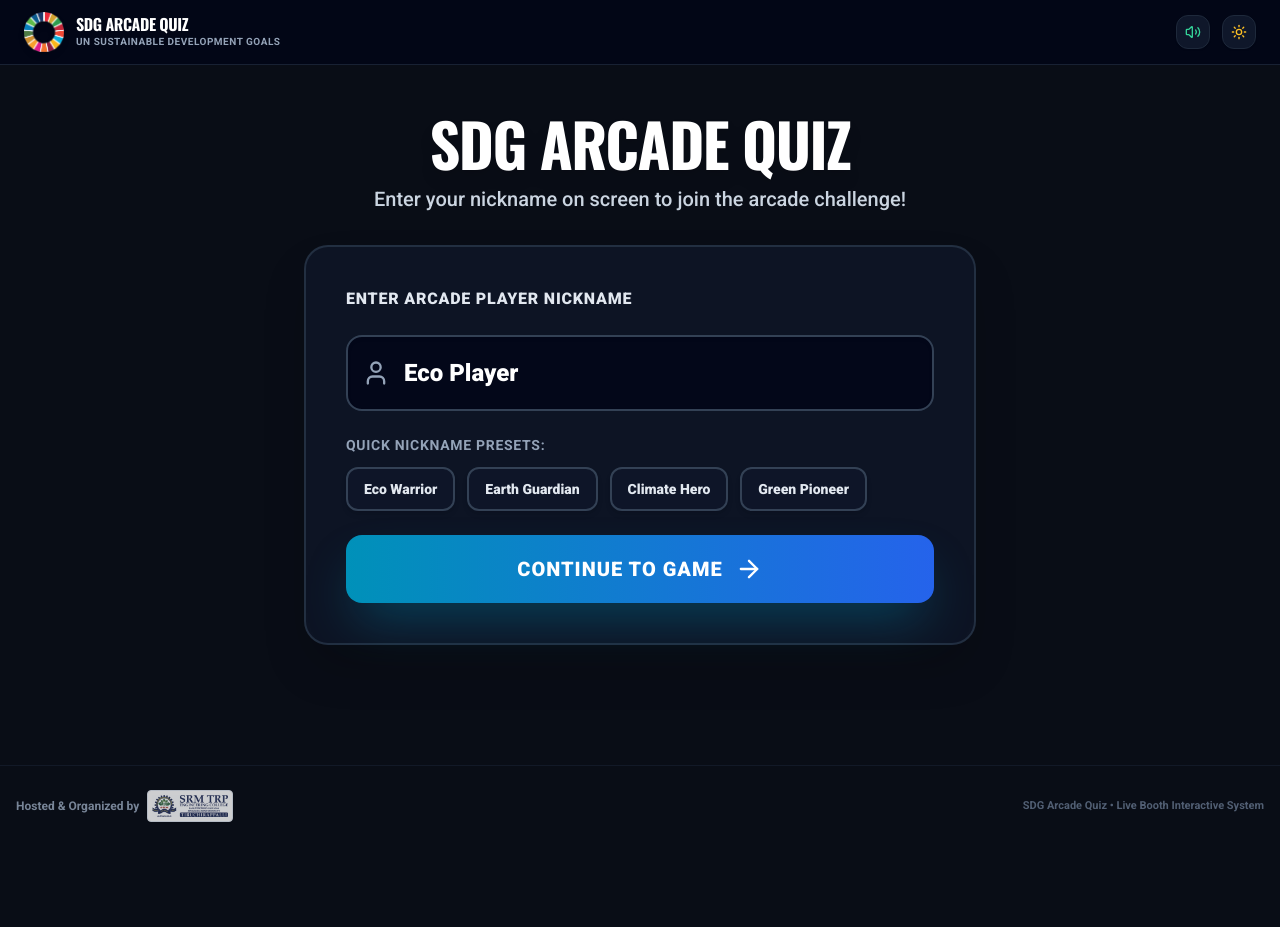
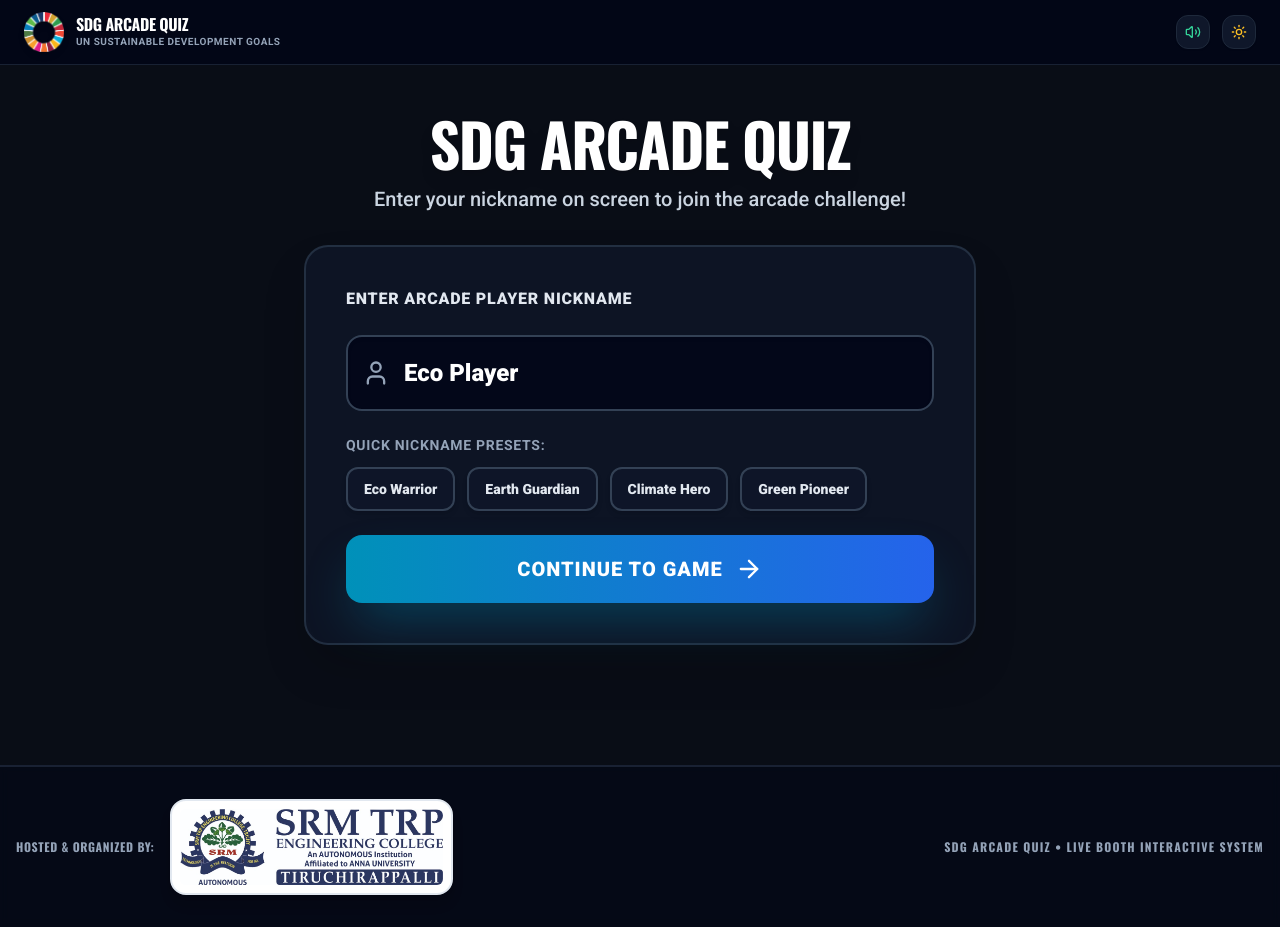
Before and after one commit to shanjai-rathinam/sdg-arcade-quiz, a React (Vite) app: page / in a window 1280 px wide. Before the commit the page ends 846 px from the top, so only its background shows below. Built offline with nearby package versions, Linux system fonts and the light colour scheme.

Commit message:
Increase visible size of SRM TRP Engineering College logo in InstitutionFooter

```diff
--- a/src/components/InstitutionFooter.tsx
+++ b/src/components/InstitutionFooter.tsx
@@ -2,17 +2,19 @@ import React from 'react';
 
 export const InstitutionFooter: React.FC = () => {
   return (
-    <footer className="mt-12 py-6 border-t border-slate-800/60 light:border-slate-200 text-center opacity-80 hover:opacity-100 transition-opacity">
-      <div className="max-w-7xl mx-auto px-4 flex flex-col sm:flex-row items-center justify-between gap-3 text-xs font-semibold text-slate-400 light:text-slate-600">
-        <div className="flex items-center space-x-2">
-          <span>Hosted & Organized by</span>
+    <footer className="mt-12 py-8 border-t-2 border-slate-800/80 light:border-slate-200 text-center bg-slate-950/40 light:bg-slate-100/60 backdrop-blur-sm">
+      <div className="max-w-7xl mx-auto px-4 flex flex-col md:flex-row items-center justify-between gap-4 text-sm font-bold text-slate-300 light:text-slate-700">
+        <div className="flex flex-col sm:flex-row items-center space-y-2 sm:space-y-0 sm:space-x-4">
+          <span className="uppercase tracking-wider text-xs font-black text-slate-400 light:text-slate-500 font-heading">
+            HOSTED & ORGANIZED BY:
+          </span>
           <img
             src="./srm-trp-logo.jpg"
             alt="SRM TRP Engineering College, Trichy"
-            className="h-7 sm:h-8 object-contain rounded bg-white p-1 shadow-sm border border-slate-200"
+            className="h-16 sm:h-20 md:h-24 max-w-full object-contain rounded-2xl bg-white p-2 shadow-lg border-2 border-slate-200 transition-transform duration-300 hover:scale-105"
           />
         </div>
-        <span className="text-[11px] text-slate-500 light:text-slate-400">
+        <span className="text-xs font-extrabold text-slate-400 light:text-slate-500 uppercase tracking-widest font-heading">
           SDG Arcade Quiz • Live Booth Interactive System
         </span>
       </div>
```
